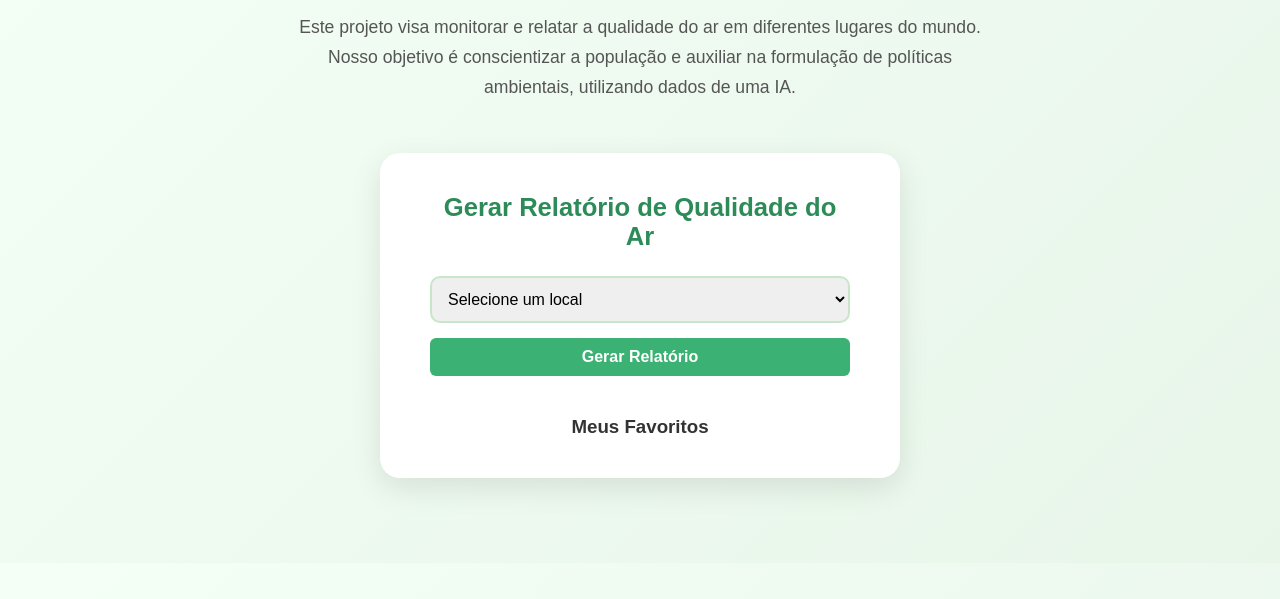
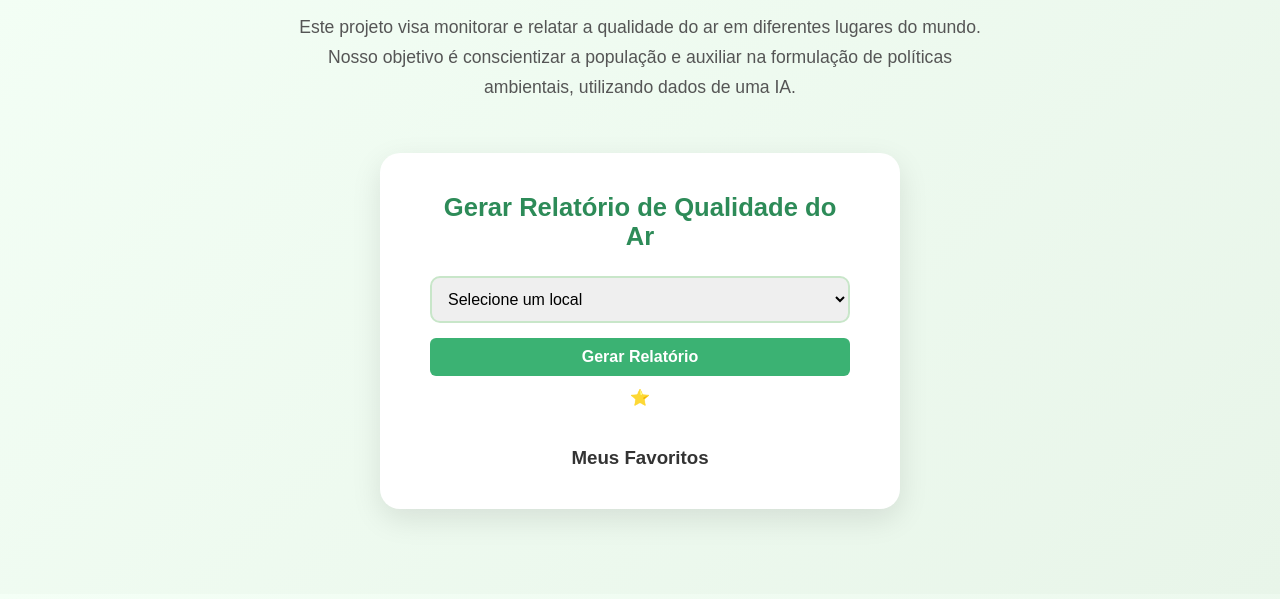
Before and after one commit to JnGuilherme07/ECOVERSE, a website: page projeto.html in a window 1280 px wide. Shown: the part 201-800 px from the top of the page. Drawn offline with Linux system fonts and the light colour scheme; no server answers.

Commit message:
estilo botão favoritar

```diff
--- a/projeto.html
+++ b/projeto.html
@@ -58,9 +58,8 @@
 
       <button id="gerar">Gerar Relatório</button>
 
-      <p></p>
+      <button id="favoritar" class="fav-btn">⭐</button>
 
-      <button id="favoritar" style="display:none;">Salvar como Favorito ⭐</button>
       <h3 style="margin-top:40px;">Meus Favoritos</h3>
       <ul id="listaFavoritos"></ul>
 
--- a/styleProjeto.css
+++ b/styleProjeto.css
@@ -121,8 +121,8 @@ header .logo img {
 
 .gerador button {
   width: 100%;
-  padding: 12px;
-  background: #3bb273;
+  /*padding: 12px;
+  background: #3bb273;*/
   color: #fff;
   border: none;
   border-radius: 10px;
@@ -212,3 +212,24 @@ a.logout-btn {
 a.logout-btn:hover {
     background: #e60000;
 }
+
+/* BOTÃO DE FAVORITO (estrelinha) */
+.fav-btn {
+  margin-top: 12px; /* espaço entre os botões */
+  background: transparent;
+  border: none;
+  font-size: 26px;
+  cursor: pointer;
+  transition: 0.2s;
+  color: #ffd700;
+}
+
+.fav-btn:hover {
+  transform: scale(1.15);
+}
+
+/* se quiser quando clicado ficar preenchido */
+.fav-btn.ativo {
+  color: #ffb300;
+  transform: scale(1.2);
+}
```
